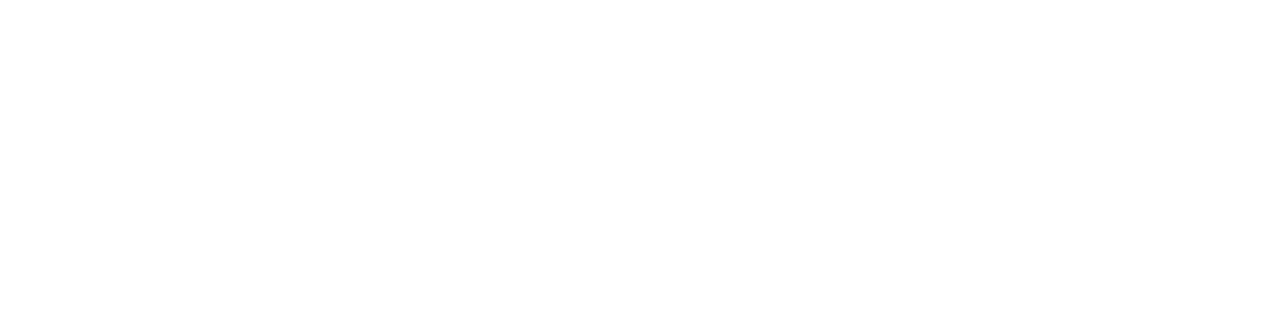
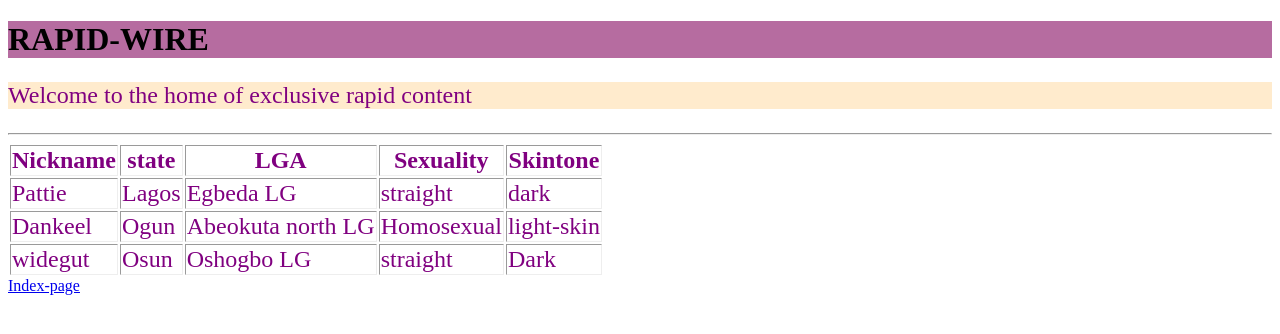
Before and after one commit to widegut/css-html-assignment, a plain HTML site: page rapid.html in a window 1280 px wide. Drawn offline with Linux system fonts and the light colour scheme.

Commit message:
first commit

```diff
--- a/rapid.html
+++ b/rapid.html
@@ -0,0 +1,45 @@
+<!DOCTYPE html>
+<html lang="en">
+<head>
+    <meta charset="UTF-8">
+    <meta http-equiv="X-UA-Compatible" content="IE=edge">
+    <meta name="viewport" content="width=device-width, initial-scale=1.0">
+    <title>Rapid-page</title>
+</head>
+<body>
+    <h1 style="border: 1.7em; font-size: 2.0em; background-color: rgba(128, 0, 90, 0.575) ">RAPID-WIRE</h1>
+    <p style="background-color: blanchedalmond; color: purple; font-size: 1.5em; font-weight: 100;">Welcome to the home of exclusive rapid content</p>
+    <hr>
+    <table border="2px"   style="border: 2.0em; color: purple; font-size: 1.5em;">
+        <tr>
+            <th>Nickname</th>
+            <th>state</th>
+            <th>LGA</th>
+            <th>Sexuality</th>
+            <th>Skintone</th>
+        </tr>
+        <tr>
+            <td>Pattie</td>
+            <td>Lagos</td>
+            <td>Egbeda LG</td>
+            <td>straight</td>
+            <td>dark</td>
+        </tr>
+        <tr>
+            <td>Dankeel</td>
+            <td>Ogun</td>
+            <td>Abeokuta north LG</td>
+            <td>Homosexual</td>
+            <td>light-skin</td>
+        </tr>
+        <tr>
+            <td>widegut</td>
+            <td>Osun</td>
+            <td>Oshogbo LG</td>
+            <td>straight</td>
+            <td>Dark</td>
+        </tr>
+    </table>
+    <a href="./index.html" target="_blank">Index-page</a>
+</body>
+</html>
--- a/style.css
+++ b/style.css
@@ -0,0 +1,8 @@
+div { color: bisque;
+    background-color: blueviolet;
+
+}
+
+p { color: rgba(134, 173, 17, 0.678); background-color: rgba(0, 128, 0, 0.136)
+
+}
```
Also changed, not shown: index.html (+1 -1 lines), signin.html (+8 -5 lines).
